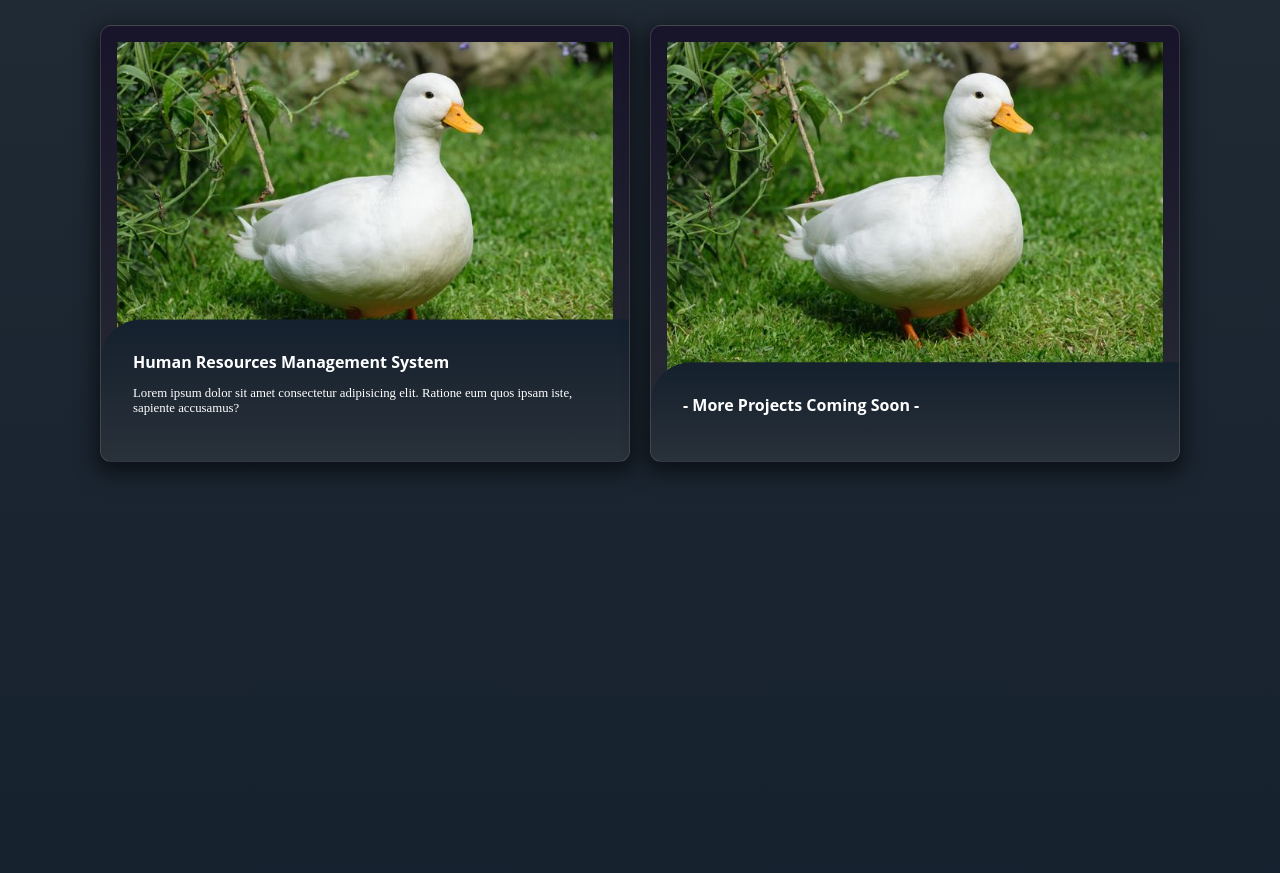
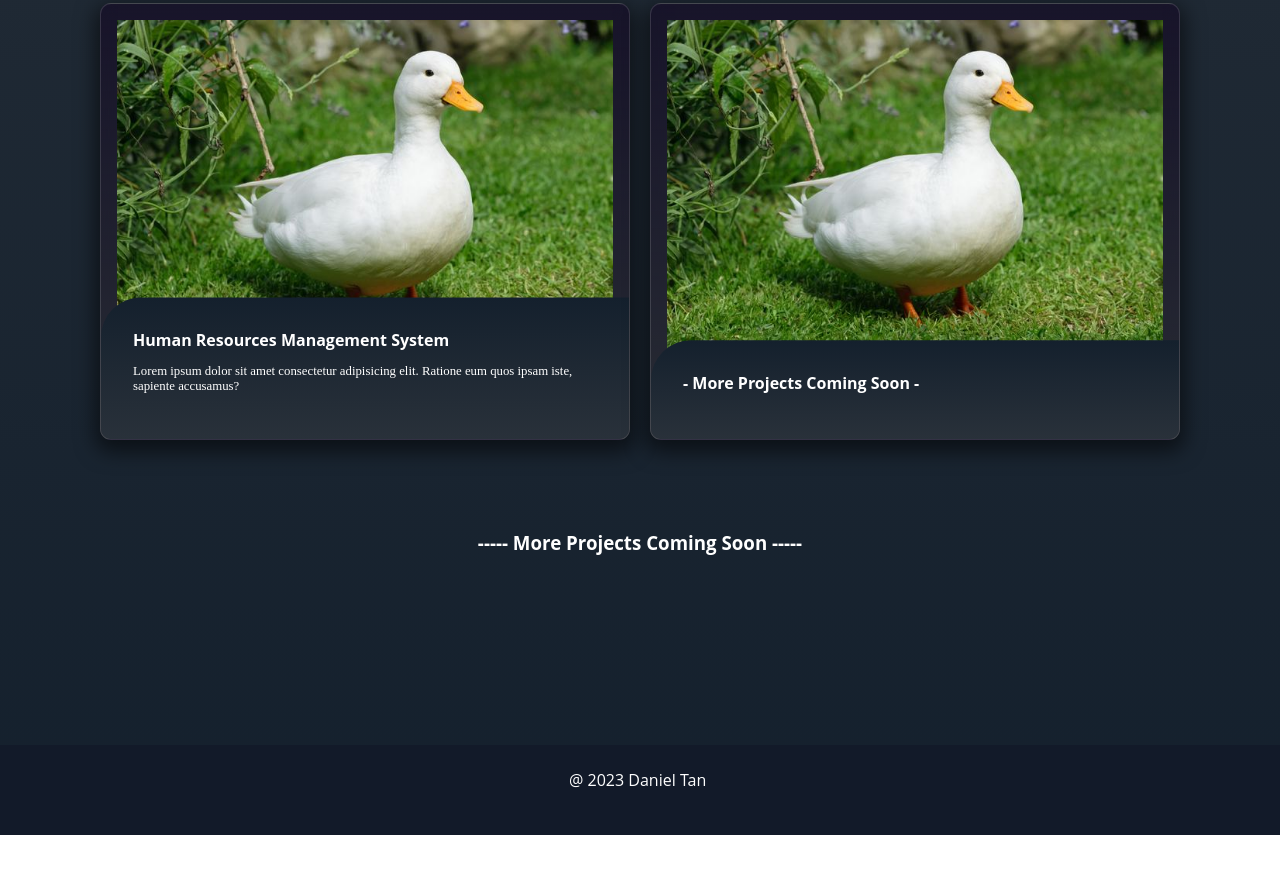
Before and after one commit to danieltky/danieltky.github.io, a plain HTML site: page index.html in a window 1280 px wide. Shown: the part 773-1646 px from the top of the page. After the commit the page ends 1608 px from the top, so only its background shows below. Drawn offline with nearby package versions, Linux system fonts and the light colour scheme.

Commit message:
added footer and slight layout adjustments
- wrapped the projects in a project section to enable easier styling.
- added footer for global use.

```diff
--- a/assets/css/style.css
+++ b/assets/css/style.css
@@ -120,7 +120,57 @@
   }
 
   /* ------------------------------------------------------------------------------------ footer -------------------------------------------------------------------------------------- */
+  :root {
+  --footer-background: #121a29;
+  --text-gray: #FEFEFE;
+  }
 
+  footer {
+    position: relative;
+    background-color: var(--footer-background);
+    min-width: 300px;
+    width: 100vw;
+    display: flex;
+    align-items: center;
+    flex-direction: column;
+  }
+
+  .footer-wrapper {
+    display: flex;
+    background: var(--footer-background);
+    flex-direction: column;
+    max-width: 1320px;
+  }
+
+  .footer-line {
+    display: block;
+    width: 100%;
+    height: 0;
+    background-color: var(--text-gray);
+  }
+
+  .footer-sec {
+    display: flex;
+    flex-direction: row;
+    flex-wrap: wrap;
+    justify-content: start;
+    align-items: start;
+    flex: 2 0 90px;
+    width: 100%;
+    gap: 16px;
+    padding: 24px 8px 16px 8px;
+    margin: 0 auto;
+    color: var(--text-gray);
+  }
+
+  .footer-sec > section {
+    min-width: 150px;
+  }
+
+  .footer-sec > section > small {
+    font-size: 16px;
+    margin: 0 4px;
+  }
 
   /* --------------------------------------------------------------------------------------------------------------------------------------------------------------------------------- */
   /* ------------------------------------------------------------------------------------ INDEX -------------------------------------------------------------------------------------- */
@@ -172,12 +222,17 @@
   }
 
   .lower-section {
+    display: flex;
+    flex-direction: column;
+    padding: 100px;
+  }
+
+  .project-section  {
     display: grid;
     grid-template-columns: repeat(2, 1fr);
-    grid-template-rows: repeat(2, 1fr);
+    grid-template-rows: repeat(1, 1fr);
     grid-column-gap: 20px;
     grid-row-gap: 20px;
-    padding: 100px;
   }
 
   .project-card {
@@ -293,3 +348,13 @@
     display: -webkit-box;
     overflow: hidden;
   }
+
+  .future-project-line {
+    display: flex;
+    justify-content: center;
+    margin: 90px 0;
+  }
+
+  .lower-section > .future-project-line > h3 {
+    color: #ffffff;
+  }
--- a/index.html
+++ b/index.html
@@ -45,7 +45,7 @@
 					</div>
 				</div>
 			</header>
-			<<main class="content-wrapper">
+			<main class="content-wrapper">
 				<div class="content">
 					<div class="upper-section">
 						<h1 class="main-title">HELLO,</h1>
@@ -55,6 +55,7 @@
 						<h1 class="sub-title">My Projects</h1>
 					</div>
 					<div class="lower-section">
+						<div class="project-section">
 							<div class="project-card">
 								<div class='project-main'>
 									<img class='project-image' src="assets/img/duck1.jpg" alt="Project" />
@@ -84,8 +85,25 @@
 								</div>
 							</div>
 						</div>
+						<div class="future-project-line">
+							<h3>----- More Projects Coming Soon -----</h3>
+						</div>
+					</div>
 				</div>
 			</main>
+			<footer>
+				<div class="footer-line"></div>
+				<div class="footer-wrapper">
+					<div class="footer-sec">
+						<section>
+							<small>@ <span id="year"></span> Daniel Tan</small>
+						</section>
 				</div>
+			</footer>
+		</div>
+
+		<script>
+			document.getElementById("year").innerHTML = new Date().getFullYear();
+	</script>
 	</body>
 </html>
```
Lines whose indentation alone changed are shown as unchanged.
